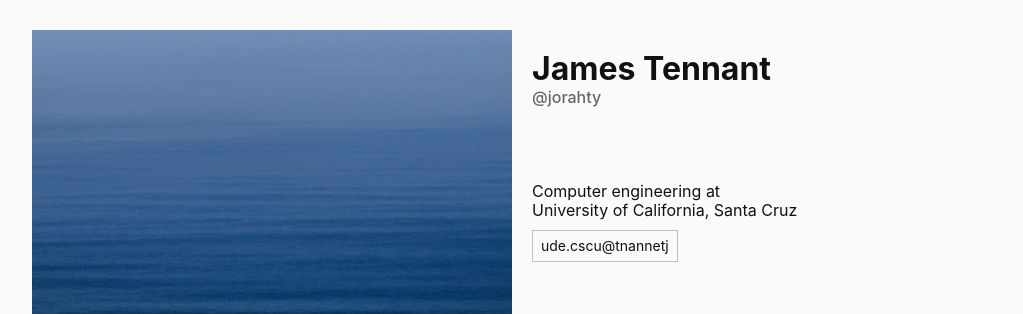
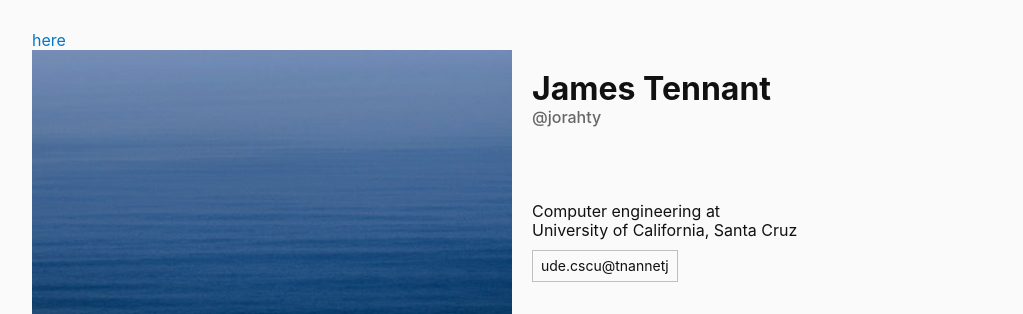
Before and after one commit to jorahty/old-firebase-jorahty.com, a plain HTML site: page public/index.html in a window 1280 px wide. Shown: the top 314 px of the page, without its empty margins (128-1151 px from the left). Drawn offline with Linux system fonts and the light colour scheme.

Commit message:
link to hw4

```diff
--- a/public/index.html
+++ b/public/index.html
@@ -8,6 +8,7 @@
     <link rel="stylesheet" href="style.css">
 </head>
 <body>
+    <a href="./hw4.pdf">here</a>
     <header>
         <img src="./social-image.jpg">
         <div class="title-card">
```
